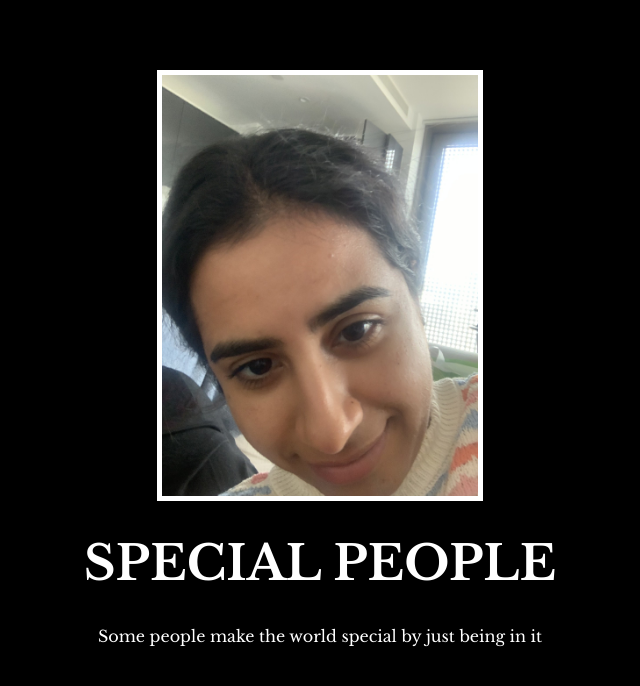
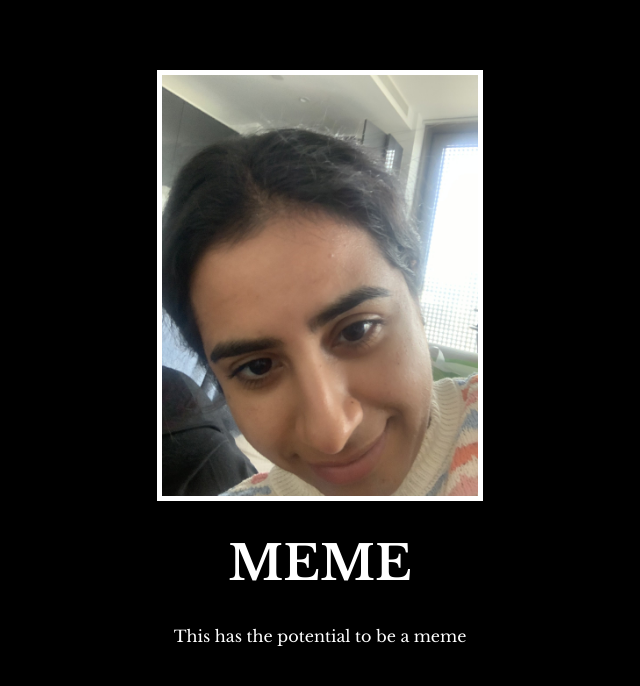
Before and after one commit to bazangra/HTML-Web-Page, a plain HTML site: page index.html in a window 1280 px wide. Shown: the whole page, without its empty margins (320-960 px from the left). Drawn offline with nearby package versions, Linux system fonts and the light colour scheme.

Commit message:
Update index.html

```diff
--- a/index.html
+++ b/index.html
@@ -12,8 +12,8 @@
 <body>
   <div>
     <img id="img1" src="./special.jpg" alt="special person">
-    <h1>Special People</h1>
-    <p>Some people make the world special by just being in it</p>
+    <h1>MEME</h1>
+    <p>This has the potential to be a meme</p>
   </div>
 </body>
 </html>
```
